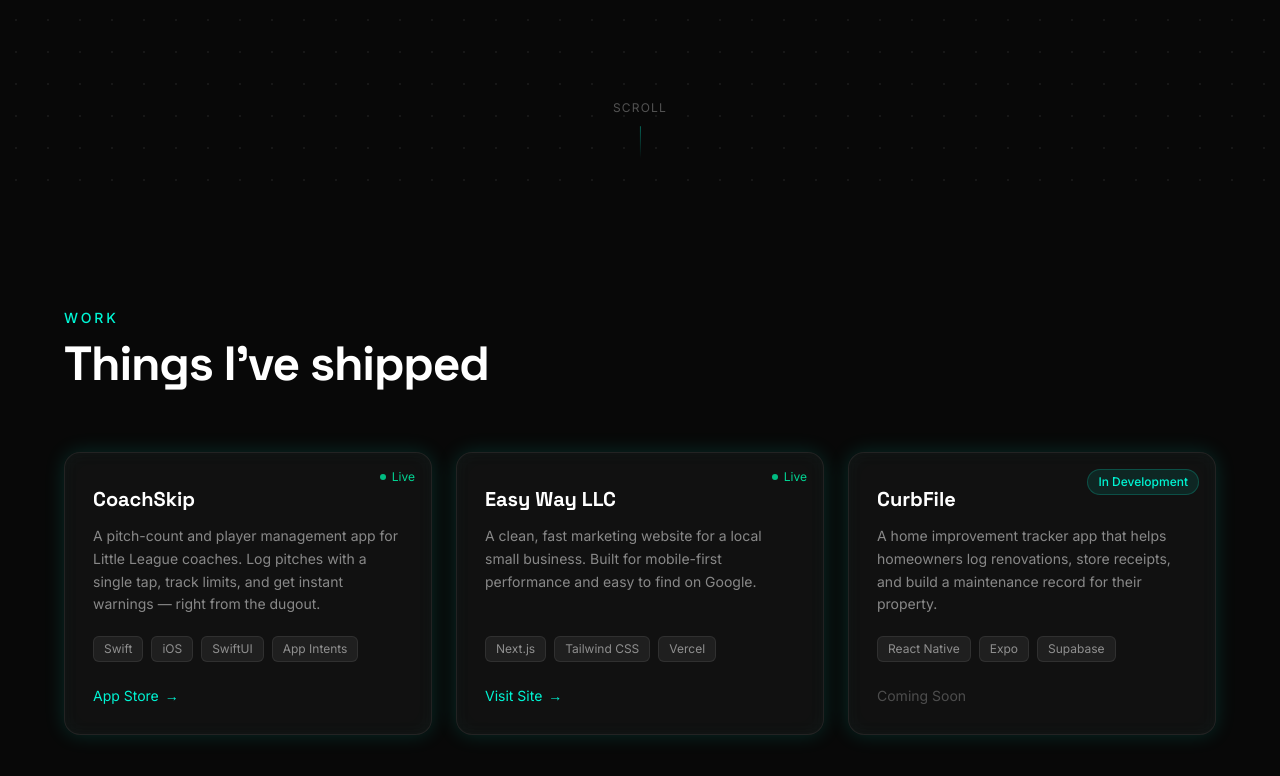
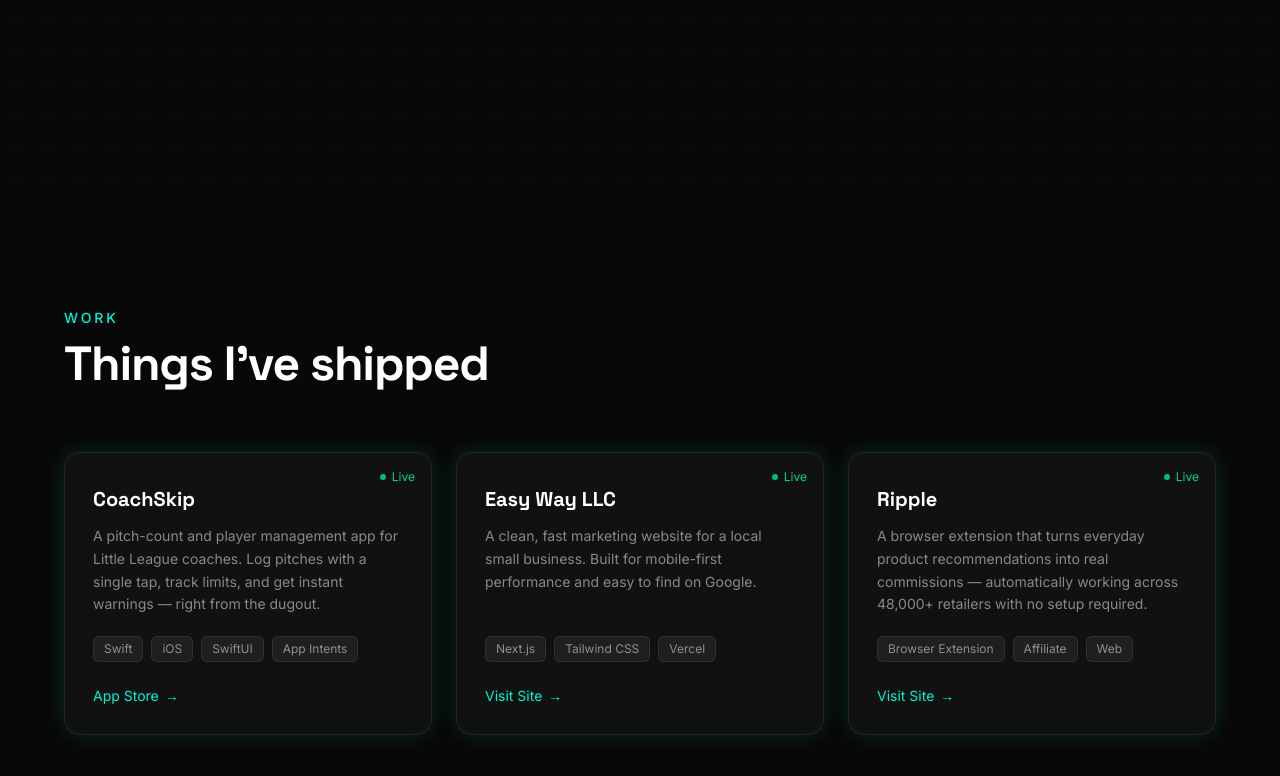
Before and after one commit to jacobforcier/portfolio, a Next.js app: page / in a window 1280 px wide. Shown: the part 604-1380 px from the top of the page. Built offline with nearby package versions, Linux system fonts and the light colour scheme.

Commit message:
Swap CurbFile for Ripple, remove scroll indicator

```diff
--- a/components/Hero.tsx
+++ b/components/Hero.tsx
@@ -80,20 +80,6 @@
         </div>
       </motion.div>
 
-      {/* Scroll indicator */}
-      <motion.div
-        initial={{ opacity: 0 }}
-        animate={{ opacity: 1 }}
-        transition={{ delay: 1.2, duration: 0.8 }}
-        className="absolute bottom-10 left-1/2 -translate-x-1/2 flex flex-col items-center gap-2"
-      >
-        <span className="text-xs text-white/30 tracking-widest uppercase">Scroll</span>
-        <motion.div
-          animate={{ y: [0, 6, 0] }}
-          transition={{ repeat: Infinity, duration: 1.5, ease: "easeInOut" }}
-          className="w-px h-8 bg-gradient-to-b from-[#00f5d4]/40 to-transparent"
-        />
-      </motion.div>
     </section>
   );
 }
--- a/components/Projects.tsx
+++ b/components/Projects.tsx
@@ -22,13 +22,13 @@
     status: "live" as const,
   },
   {
-    title: "CurbFile",
+    title: "Ripple",
     description:
-      "A home improvement tracker app that helps homeowners log renovations, store receipts, and build a maintenance record for their property.",
-    tags: ["React Native", "Expo", "Supabase"],
-    link: "#",
-    linkLabel: "Coming Soon",
-    status: "wip" as const,
+      "A browser extension that turns everyday product recommendations into real commissions — automatically working across 48,000+ retailers with no setup required.",
+    tags: ["Browser Extension", "Affiliate", "Web"],
+    link: "https://sharewithripple.com",
+    linkLabel: "Visit Site",
+    status: "live" as const,
   },
 ];
 
```
